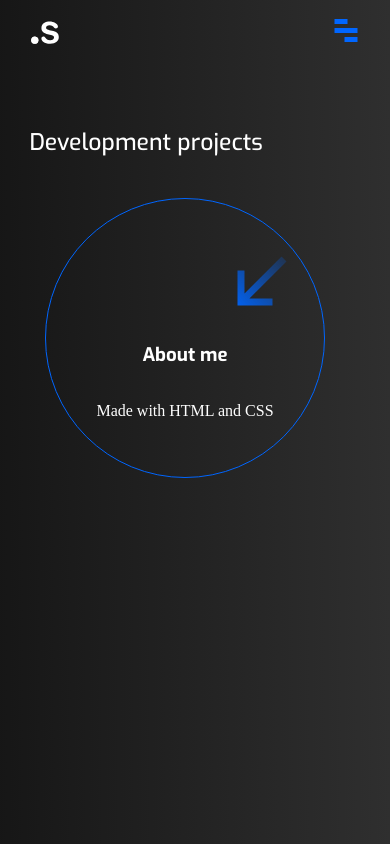
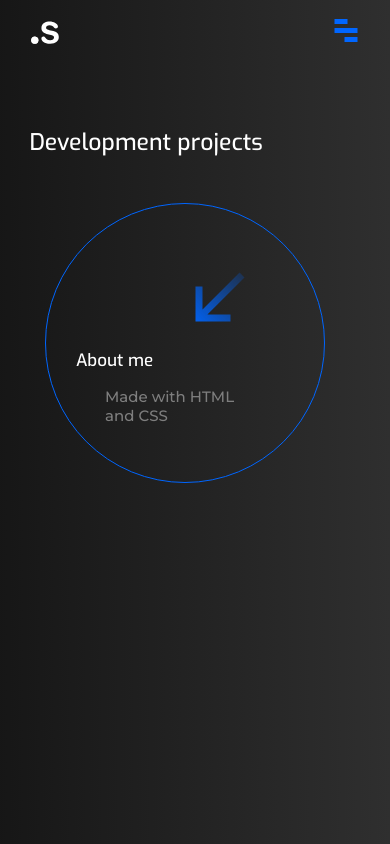
Before and after one commit to Saxxan/portfolio, a React (Create React App) app in the folder portfolio/: page /develop-projects in a window 390 px wide. Built offline with nearby package versions, Linux system fonts and the light colour scheme.

Commit message:
Dev project card responsive

```diff
--- a/portfolio/src/App.css
+++ b/portfolio/src/App.css
@@ -18,6 +18,7 @@
   --primary: rgba(0, 102, 255);
   --primary-hover: rgba(0, 102, 255, 0.5);
   --border-gradient: linear-gradient(135deg, rgba(0, 102, 255), rgba(0, 102, 255, .1));
+  --font-grey: #7E7E7E;
 }
 
 body {
@@ -29,5 +30,11 @@ body {
 }
 
 h1, h2, h3, h4, h5, h6 {
+  margin: 0;
   font-family: var(--font-title);
 }
+
+p {
+  margin: 0;
+  font-family: var(--font-text);
+}
--- a/portfolio/src/components/ProjectsSwiper/ProjectsSwiper.jsx
+++ b/portfolio/src/components/ProjectsSwiper/ProjectsSwiper.jsx
@@ -2,17 +2,16 @@ import styled from "styled-components";
 import { Swiper, SwiperSlide } from "swiper/react";
 import 'swiper/css';
 import DevProjects from '../json/devprojects.json';
-import DesignProjects from '../json/designprojects.json';
-import { useState } from "react";
 import DevProjectCard from "../../pages/DevelopProjects/components/DevProjectCard";
 
 const SwiperForProjects = styled(Swiper)`
     width: 85%;
     height: 350px;
-    margin: 30px 0;
+    margin: 35px 0;
     transform: translateX(35px);
     @media (min-width: 900px) {
-        transform: translateX(80px);
+        height: 450px;
+        transform: translateX(200px);
     }
 `
 
--- /dev/null
+++ b/portfolio/src/components/cardSubtitle/ProjectCardSubtitle.jsx
@@ -0,0 +1,20 @@
+import React from 'react';
+import styled from 'styled-components';
+
+const CardSubtitle = styled.p`
+    font-size: 15px;
+    font-weight: 500;
+    color: var(--font-grey);
+    width: 170px;
+    padding: 5px;
+    @media (min-width: 900px){
+        font-size: 20px;
+        width: 200px;
+    }
+`
+
+export default function ProjectCardSubtitle(props) {
+  return (
+    <CardSubtitle>{props.subtitle}</CardSubtitle>
+  )
+}
--- /dev/null
+++ b/portfolio/src/components/cardTitle/ProjectCardTitle.jsx
@@ -0,0 +1,19 @@
+import React from 'react';
+import styled from 'styled-components';
+
+const CardTitle = styled.h3`
+    font-size: 17px;
+    font-weight: 500;
+    padding: 10px;
+    align-self: flex-start;
+    @media (min-width: 900px) {
+        font-size: 25px;
+        margin-left: 30px;
+    }
+`
+
+export default function ProjectCardTitle(props) {
+  return (
+    <CardTitle>{props.title}</CardTitle>
+  )
+}
--- a/portfolio/src/pages/DevelopProjects/components/Arrow.jsx
+++ b/portfolio/src/pages/DevelopProjects/components/Arrow.jsx
@@ -4,7 +4,12 @@ import styled from 'styled-components';
 const CardArrow = styled.svg`
     width: 84px;
     height: 84px;
-    align-self: flex-end;
+    align-self: center;
+    margin-right: -70px;
+    @media (min-width: 900px) {
+        width: 130px;
+        height: 130px;
+    }
 `
 
 export default function Arrow() {
--- a/portfolio/src/pages/DevelopProjects/components/DevProjectCard.jsx
+++ b/portfolio/src/pages/DevelopProjects/components/DevProjectCard.jsx
@@ -1,5 +1,7 @@
 import React from 'react';
 import styled from 'styled-components';
+import ProjectCardSubtitle from '../../../components/cardSubtitle/ProjectCardSubtitle';
+import ProjectCardTitle from '../../../components/cardTitle/ProjectCardTitle';
 import Arrow from './Arrow';
 
 const CodeProjectCardWrapper = styled.article`
@@ -13,14 +15,18 @@ const CodeProjectCardWrapper = styled.article`
     flex-direction: column;
     justify-content: center;
     align-items: center;
+    @media (min-width: 900px){
+      width: 380px;
+      height: 380px;
+    }
 `
 
 export default function DevProjectCard(props) {
   return (
     <CodeProjectCardWrapper>
       <Arrow/>
-      <h3>{props.title}</h3>
-      <p>{props.subtitle}</p>
+      <ProjectCardTitle title={props.title}/>
+      <ProjectCardSubtitle subtitle={props.subtitle}/>
     </CodeProjectCardWrapper>
   )
 }
```
